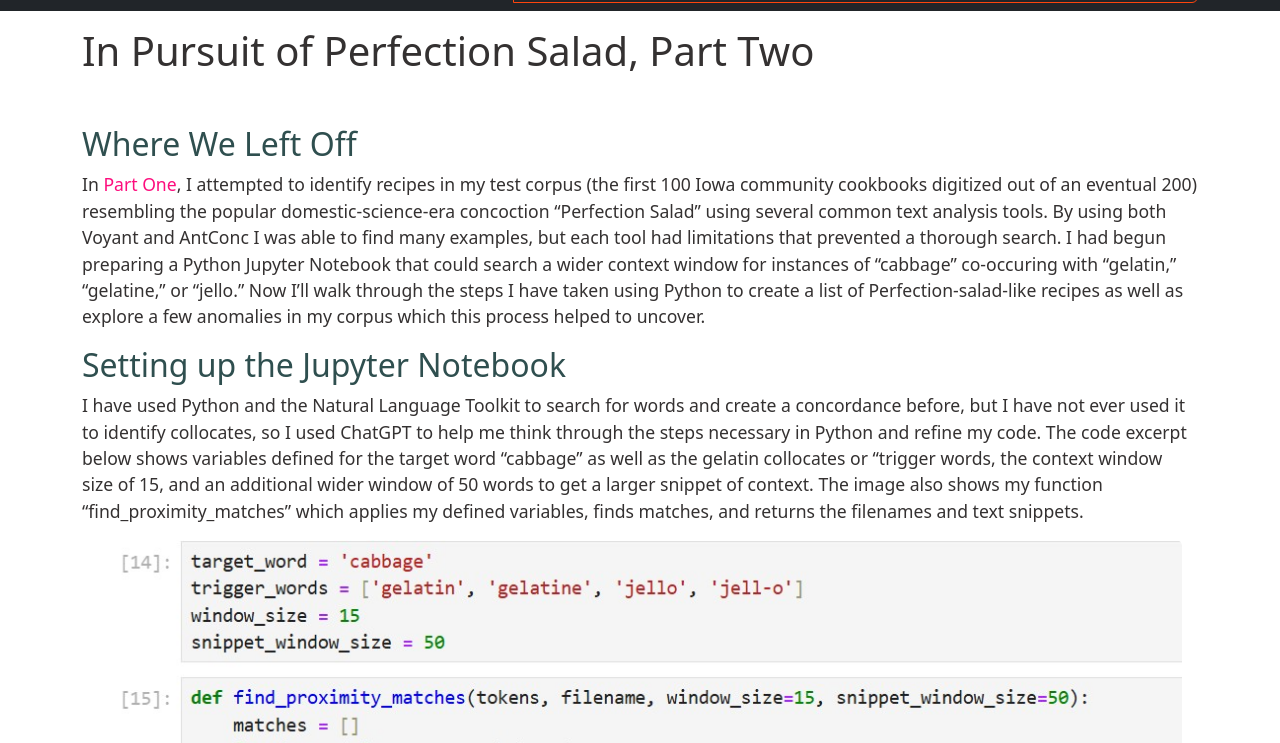
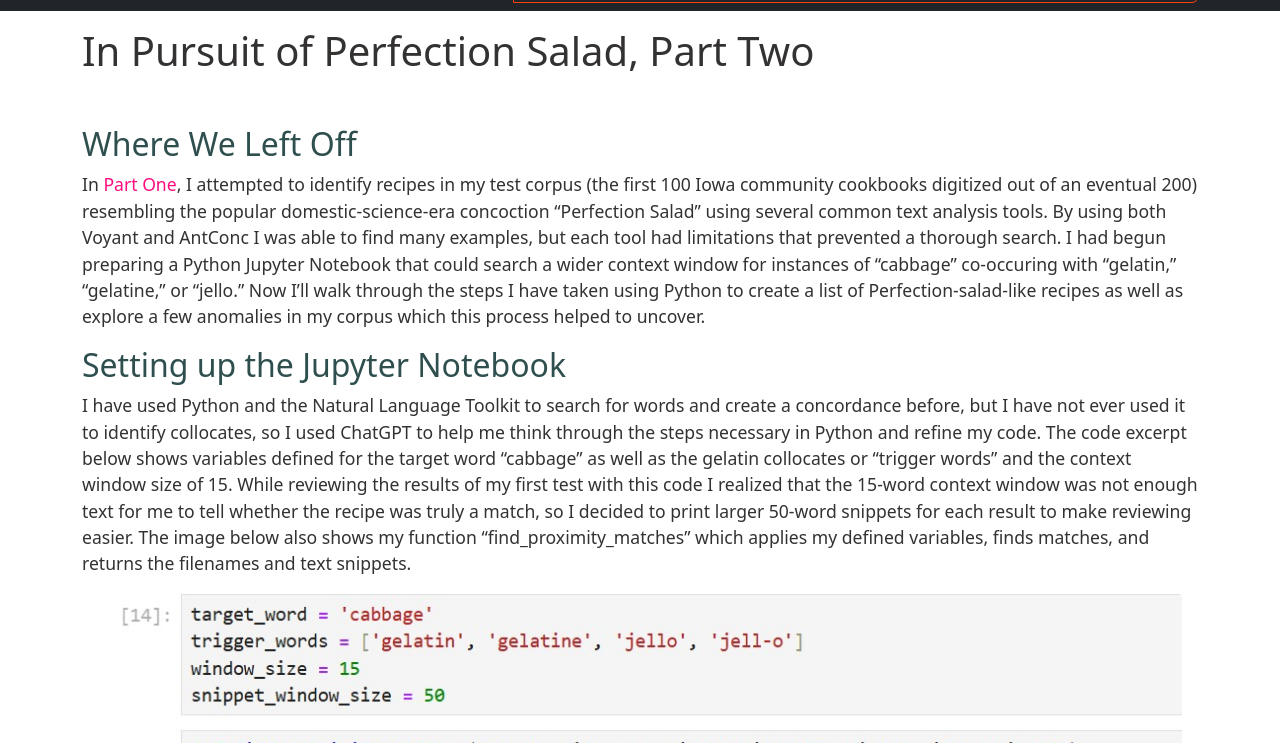
Before and after one commit to emanderson811/computers-reading-cookbooks, a Jekyll site: the page built from _posts/2025-07-31-in-pursuit-pt2.md, in a window 1280 px wide and 900 px high, cut to the strip 157-900 px from the top of the window. Built offline with Jekyll 4.4.1, drawn with Linux system fonts in a browser that asks for light colours.

Commit message:
Update 2025-07-31-in-pursuit-pt2.md

```diff
--- a/_posts/2025-07-31-in-pursuit-pt2.md
+++ b/_posts/2025-07-31-in-pursuit-pt2.md
@@ -14,7 +14,7 @@ In [Part One](https://emanderson811.github.io/computers-reading-cookbooks/2025/0
 
 ## Setting up the Jupyter Notebook
 
-I have used Python and the Natural Language Toolkit to search for words and create a concordance before, but I have not ever used it to identify collocates, so I used ChatGPT to help me think through the steps necessary in Python and refine my code.  The code excerpt below shows variables defined for the target word "cabbage" as well as the gelatin collocates or "trigger words, the context window size of 15, and an additional wider window of 50 words to get a larger snippet of context. The image also shows my function "find_proximity_matches" which applies my defined variables, finds matches, and returns the filenames and text snippets.
+I have used Python and the Natural Language Toolkit to search for words and create a concordance before, but I have not ever used it to identify collocates, so I used ChatGPT to help me think through the steps necessary in Python and refine my code.  The code excerpt below shows variables defined for the target word "cabbage" as well as the gelatin collocates or "trigger words" and the context window size of 15. While reviewing the results of my first test with this code I realized that the 15-word context window was not enough text for me to tell whether the recipe was truly a match, so I decided to print larger 50-word snippets for each result to make reviewing easier. The image below also shows my function "find_proximity_matches" which applies my defined variables, finds matches, and returns the filenames and text snippets.
 
 {% include image.html objectid="/assets/post-images/jupyter-cabbage-collocates-function.jpg" caption="Excerpt from Python notebook" %}
 
```
